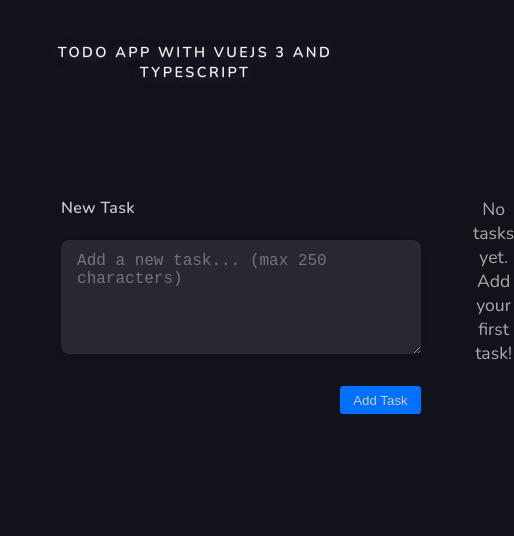
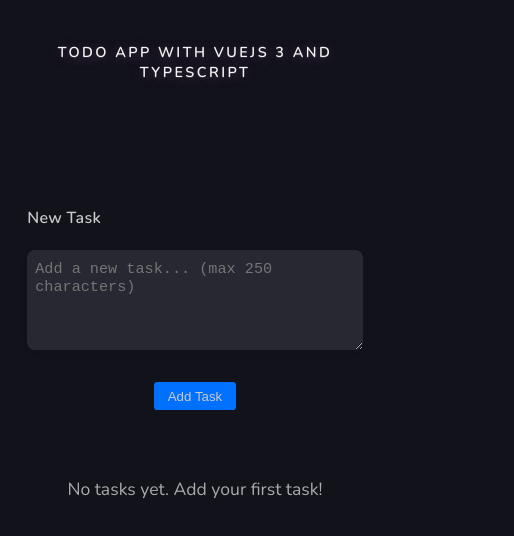
Before and after one commit to DiegoRoar/vue_todo, a Vue app: page / in a window 390 px wide. Shown: the top 536 px of the page, 514 px wide, since content can reach past the window. Built offline with nearby package versions, Linux system fonts and the light colour scheme.

Commit message:
Added responsive design
Fixed responsive design

```diff
--- a/src/App.vue
+++ b/src/App.vue
@@ -142,23 +142,43 @@
   font-size: 1.1rem;
 }
 
-@media (max-width: 700px) {
-  .todo-table,
+@media (max-width: 900px) {
+  .todo-table {
+    max-width: 100vw;
+    margin: 1.5rem 0 0 0;
+    border-radius: 0.7rem;
+  }
   .todo-table-header,
   .todo-table-row {
-    max-width: 98vw;
     grid-template-columns: 28px 1fr 80px;
     font-size: 0.98rem;
     padding: 0.7rem 0.5rem;
   }
 }
 
-@media (max-width: 480px) {
+@media (max-width: 600px) {
+  .todo-table {
+    max-width: 100vw;
+    margin: 1rem 0 0 0;
+    border-radius: 0.5rem;
+  }
   .todo-table-header,
   .todo-table-row {
     grid-template-columns: 20px 1fr 60px;
     font-size: 0.93rem;
     padding: 0.5rem 0.2rem;
   }
+  .todo-task-title {
+    padding-right: 0.3rem;
+  }
+}
+
+@media (max-width: 400px) {
+  .todo-table-header,
+  .todo-table-row {
+    grid-template-columns: 16px 1fr 40px;
+    font-size: 0.88rem;
+    padding: 0.3rem 0.1rem;
+  }
 }
 </style>
--- a/src/assets/main.css
+++ b/src/assets/main.css
@@ -45,7 +45,7 @@
 main {
   padding: min(5em, 7%);
   display: grid;
-  grid-template-columns: repeat(2, 1fr);
+  grid-template-columns: 1fr;
   gap: 2em;
 }
 
@@ -88,3 +88,16 @@
   background-color: #555;
   cursor: not-allowed;
 }
+
+@media (min-width: 900px) {
+  main {
+    grid-template-columns: repeat(2, 1fr);
+  }
+}
+
+@media (max-width: 600px) {
+  main {
+    padding: 1.2em 0.5em;
+    gap: 1em;
+  }
+}
--- a/src/components/TodoForm.vue
+++ b/src/components/TodoForm.vue
@@ -51,8 +51,8 @@
   align-items: center;
   gap: 1rem;
   margin-top: 2.5rem;
-  width: 400px;
-  max-width: 90%;
+  width: 100%;
+  max-width: 600px;
   margin-left: auto;
   margin-right: auto;
 }
@@ -108,4 +108,33 @@
   margin-top: -0.5rem;
   text-align: left;
 }
+
+@media (max-width: 900px) {
+  form {
+    max-width: 98vw;
+    padding: 1.2rem 0.5rem 1rem 0.5rem;
+  }
+  textarea {
+    font-size: 0.98rem;
+    padding: 0.7rem 0.7rem;
+    min-height: 48px;
+    max-height: 140px;
+  }
+  .btn-container {
+    justify-content: center;
+  }
+}
+
+@media (max-width: 600px) {
+  form {
+    max-width: 100vw;
+    padding: 1rem 0.2rem 0.7rem 0.2rem;
+  }
+  textarea {
+    font-size: 0.95rem;
+    padding: 0.6rem 0.5rem;
+    min-height: 36px;
+    max-height: 100px;
+  }
+}
 </style>
```
